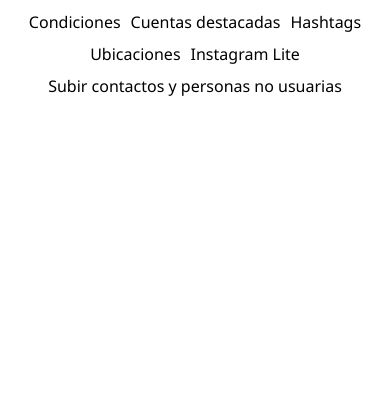
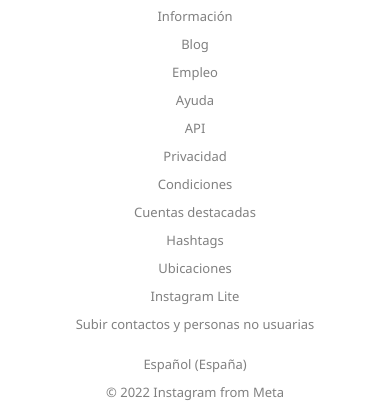
Before and after one commit to CMarLar/Maquetacion, a plain HTML site: page Maquetacion_Basica/dia5-reto1-Instagram/index.html in a window 390 px wide. Shown: the part 781-1182 px from the top of the page. Before the commit the page ends 878 px from the top, so only its background shows below. Drawn offline with Linux system fonts and the light colour scheme.

Commit message:
Correcciones reto Instagram

```diff
--- a/Maquetacion_Basica/dia5-reto1-Instagram/index.html
+++ b/Maquetacion_Basica/dia5-reto1-Instagram/index.html
@@ -48,6 +48,7 @@
 
     <footer class="bottomlinks">
     <p>Meta</p>
+    <p>Información</p>
     <p>Blog</p>
     <p>Empleo</p>
     <p>Ayuda</p>
@@ -60,6 +61,12 @@
     <p>Instagram Lite</p>
     <p>Subir contactos y personas no usuarias</p>
     </footer>
+<BR>
+    <footer class="bottomlinks">
+        <p>Español (España)</p>
+        <p>© 2022 Instagram from Meta</p>
+
+    </footer>
 
 
 </body>
--- a/Maquetacion_Basica/dia5-reto1-Instagram/style.css
+++ b/Maquetacion_Basica/dia5-reto1-Instagram/style.css
@@ -34,7 +34,6 @@
     align-items: flex-end;
     height: 125%;
     width: 40%;
-    border: 2px solid red
 }
     .mockup img{
         height: 100%;
@@ -49,7 +48,6 @@
     width: 100%;
     height: 100%;
     margin-top: 20px;
-    border: 2px solid red
 }
 
     .form1{
@@ -151,6 +149,8 @@
     justify-content: center;
     flex-wrap: wrap;
     gap: 10px;
+    font-size: small;
+    color: grey;
 }
 
 
@@ -159,18 +159,17 @@
                 display:none;
                 width:0px
             }
-            /* no funciona */
             .mockup img{
                 display: none
             }
-            /* funciona */
             .container{
                 flex-direction: column;
             }
-            /* no funciona */
+
+            .bottomlinks{
+                flex-direction: column;
+                justify-content: center;
+                align-items: center;
+            }
 
         }
-
-        @media screen and (min-width: 874px) and (max-width: 1420px){
-
-        }
```
